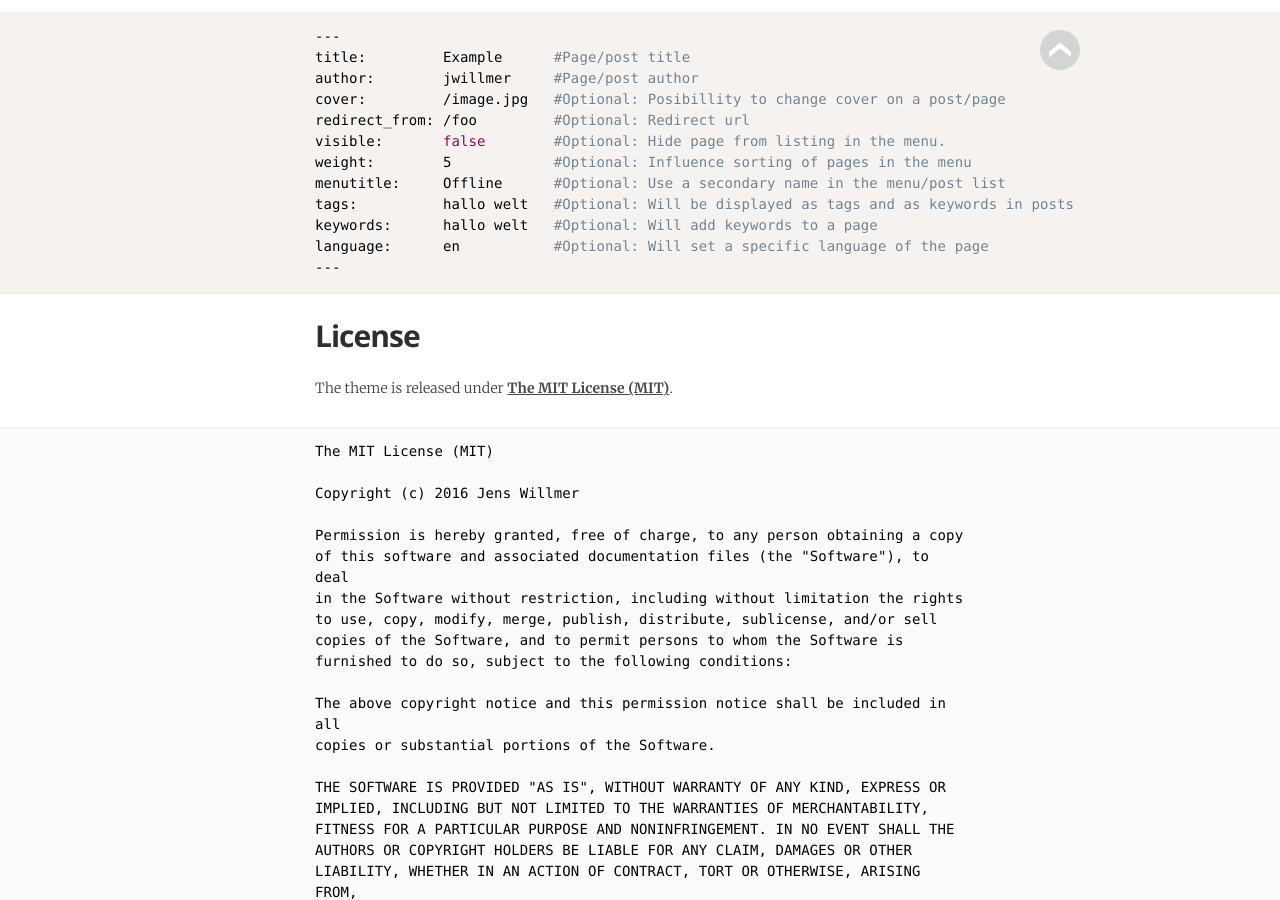
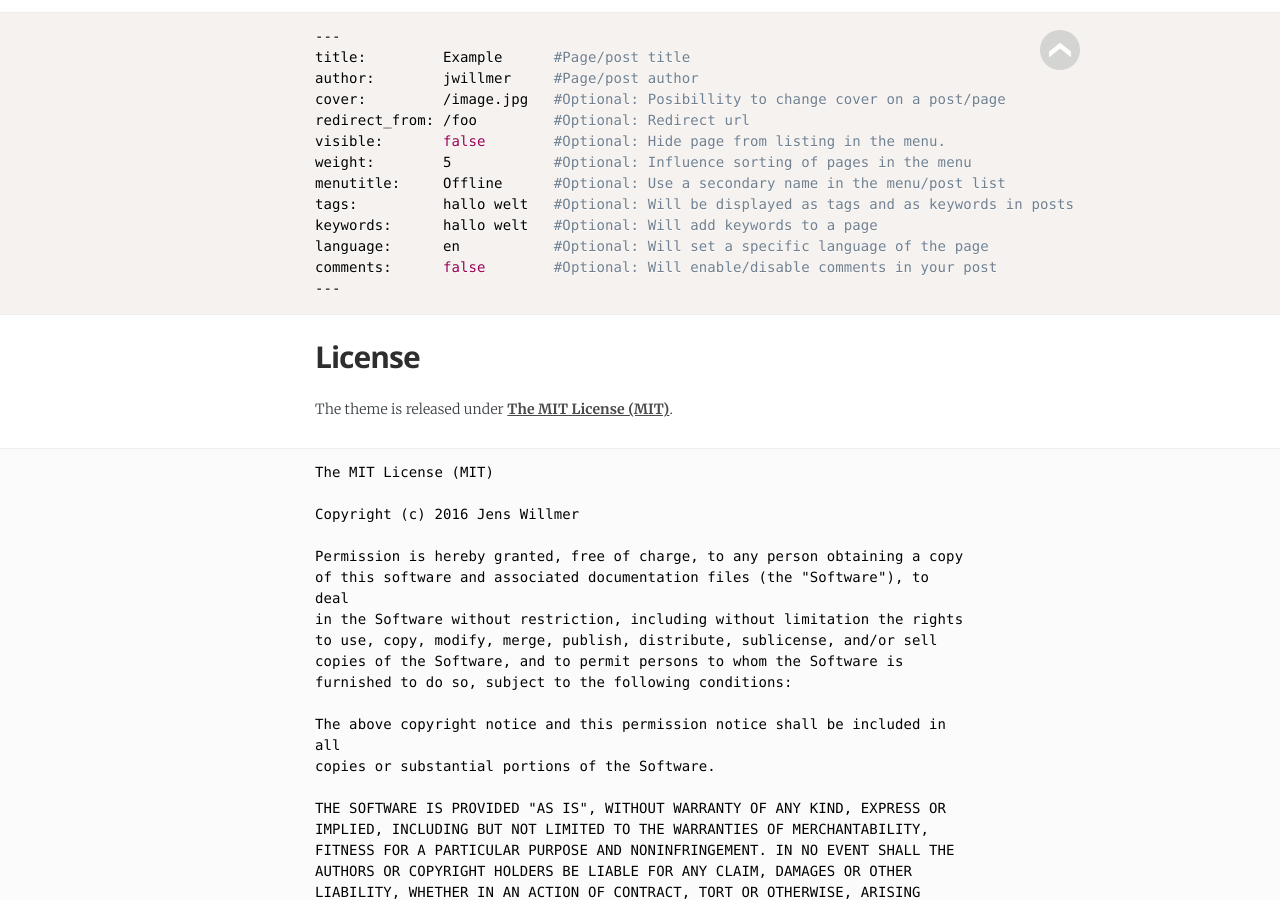
Before and after one commit to jwillmer/jekyllDecent, a Jekyll site: the page built from _posts/2016-06-08-Readme.md, in a window 1280 px wide and 900 px high, scrolled down 2037 px. Built offline with Jekyll 4.4.1, drawn with Linux system fonts in a browser that asks for light colours; some web fonts are replaced.

Commit message:
Updated YAML feature list

````diff
--- a/_posts/2016-06-08-Readme.md
+++ b/_posts/2016-06-08-Readme.md
@@ -77,6 +77,7 @@ menutitle:     Offline      #Optional: Use a secondary name in the menu/post lis
 tags:          hallo welt   #Optional: Will be displayed as tags and as keywords in posts
 keywords:      hallo welt   #Optional: Will add keywords to a page
 language:      en           #Optional: Will set a specific language of the page
+comments:      false        #Optional: Will enable/disable comments in your post
 ---
 ```
 
````
